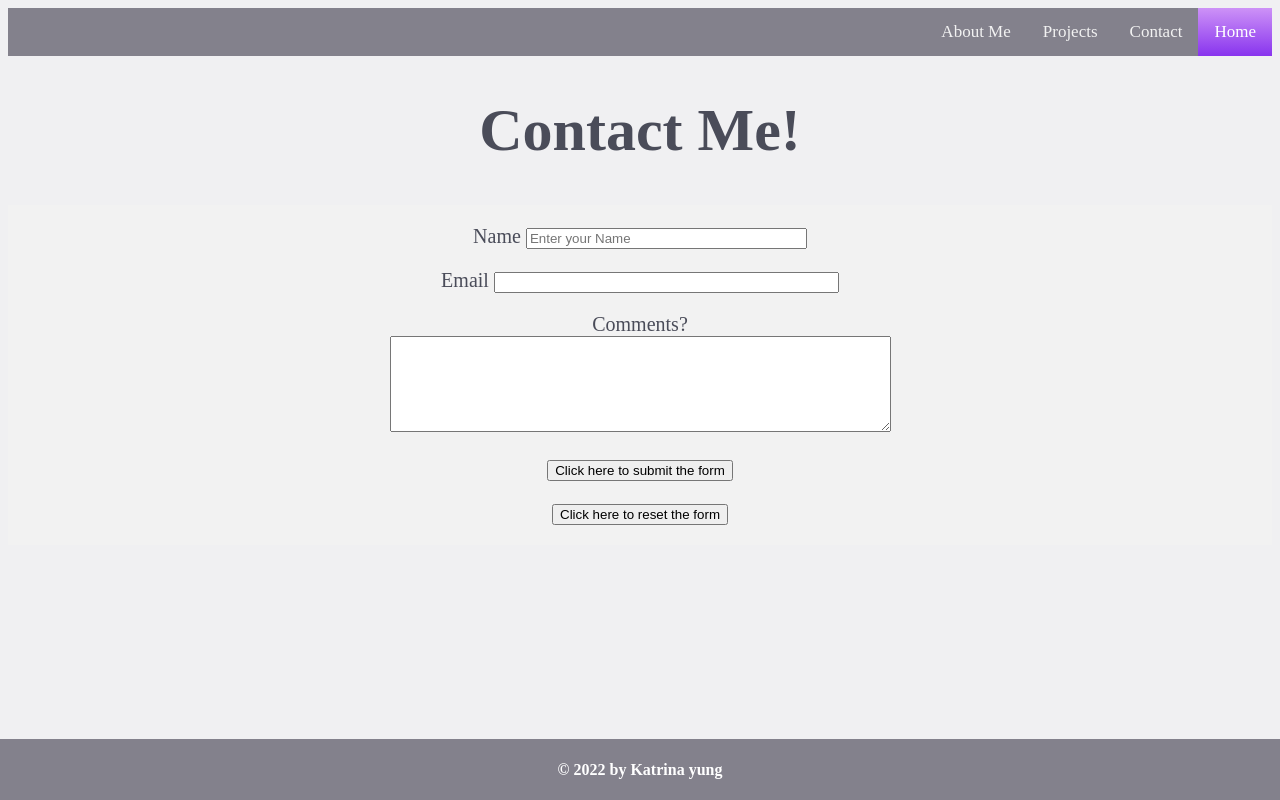
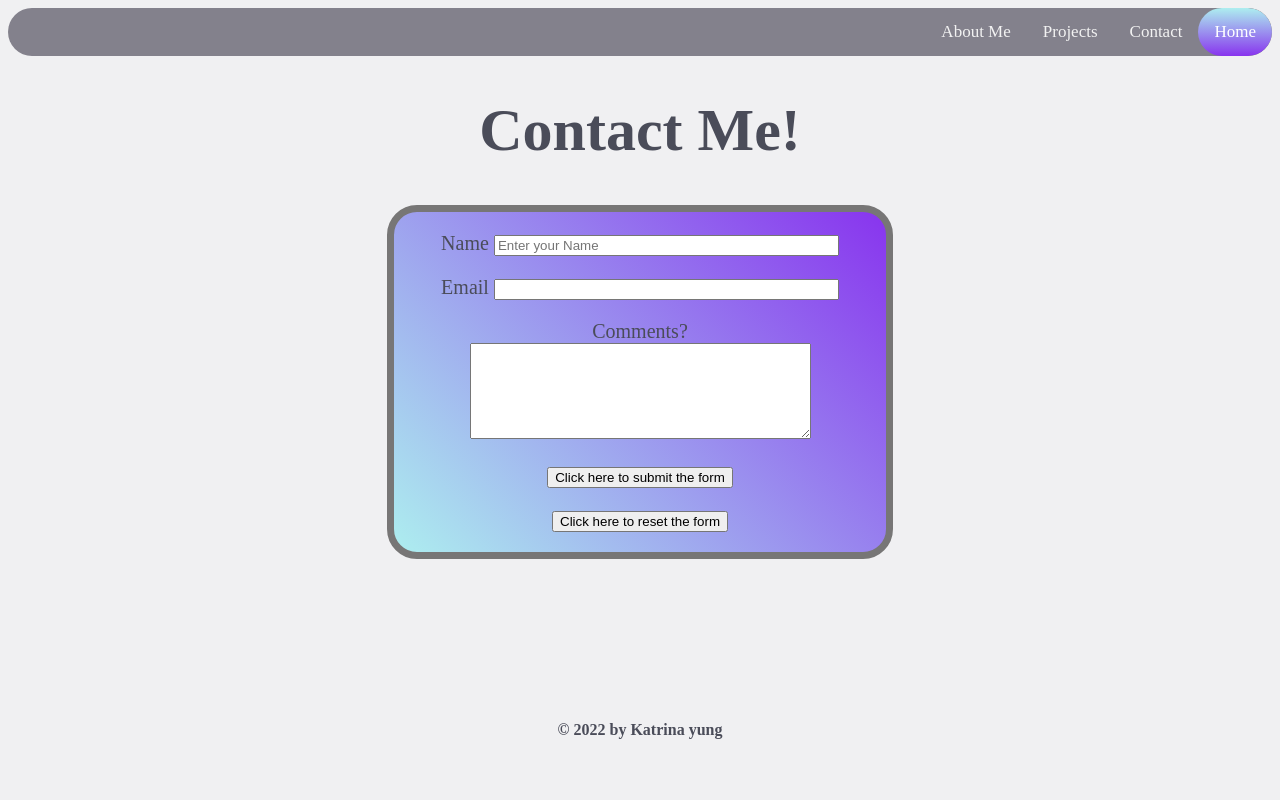
Before and after one commit to katrinayung1/WebandScriptingProgramming, a plain HTML site: page Assignments/contact.html in a window 1280 px wide. Drawn offline with Linux system fonts and the light colour scheme.

Commit message:
New corrections

```diff
--- a/Assignments/contact.html
+++ b/Assignments/contact.html
@@ -2,7 +2,9 @@
 <html>
 <head>
       <title>Contact</title>
-      <link rel="stylesheet" type="text/css" href="style.css">
+      <link href="style.css" rel="stylesheet" type="text/css" media="only screen and (min-width:960px)">
+      <link href="tablet.css" rel="stylesheet" type="text/css" media="only screen and (min-width:481px) and (max-width:960px)">
+      <link href="mobile.css" rel="stylesheet" type="text/css" media="only screen and (max-width:480px)">
     </head>
 <body>
   <div id="wrapper">
@@ -24,7 +26,7 @@
     <form action=mailto:katrina.yung@ontariotechu.net ?subject=Signup Form method="post" enctype="text/plain" name="form">
       <p>
       <label for="name">Name</label>
-      <input type="text" name="name" placeholder="Enter your Name" size="32" required>
+      <input type="text" name="name" placeholder="Enter your Name" size="40" required>
       </p>
       <p>
           <label for="email">Email</label>
@@ -32,7 +34,7 @@
       </p>
       <p>
           <label for="comments">Comments?</label><br>
-          <textarea name="comments" cols="60" rows="6"></textarea>
+          <textarea name="comments" cols="40" rows="6"></textarea>
       </p>
 
       <p><input type="submit" value="Click here to submit the form"/></p>
--- /dev/null
+++ b/Assignments/mobile.css
@@ -0,0 +1,88 @@
+@charset "UTF-8";
+
+
+body{
+    background-color: #F0F0F2;
+    height: 100%
+}
+
+h1{
+    color:#4A4C59;
+    text-align: center;
+    font-size: 60px;
+}
+
+h3{
+  color:#4A4C59;
+  text-align: center;
+}
+
+
+p{
+  color:#4A4C59;
+  text-align: center;
+  font-size: 20px;
+}
+
+/* NAVIGATION BAR */
+.navbar {
+    background-color: #83818C;
+    border-radius: 30px;
+    overflow: hidden;
+  }
+
+  /* Style the links inside the navigation bar */
+  .navbar a {
+    float: right;
+    color: #f2f2f2;
+    text-align: center;
+    padding: 14px 16px;
+    text-decoration: none;
+    font-size: 17px;
+    border-radius: 30px;
+  }
+
+  /* Change the color of links on hover */
+  .navbar a:hover {
+    background-color: #ddd;
+    border-radius: 30px;
+    color: black;
+  }
+
+  /* Add a color to the active/current link */
+  .navbar a.active {
+    background-image: linear-gradient(#adeeef, rgb(136, 52, 238));
+    border-radius: 30px;
+    color: white;
+  }
+
+  /*FORM*/
+  .form{
+    background-image: linear-gradient(45deg, #adeeef, rgb(136, 52, 238));
+    text-align: center;
+    border: 7px solid rgb(119, 118, 118);
+    border-radius: 30px;
+    margin-right: 30%;
+    margin-left: 30%;
+  }
+
+  .center {
+    display:block;
+    margin-left: auto;
+    margin-right: auto;
+    width: 50%;
+  }
+
+
+  .footer {
+    position: fixed;
+    height: 100px;
+    margin-top: -100px;
+    left: 0;
+    bottom: 0;
+    width: 100%;
+    border-radius: 30px;
+    color: #4A4C59;
+    text-align: center;
+    clear: both;
+  }
--- a/Assignments/style.css
+++ b/Assignments/style.css
@@ -1,7 +1,9 @@
 @charset "UTF-8";
 
+
 body{
-    background-color: #F0F0F2
+    background-color: #F0F0F2;
+    height: 100%
 }
 
 h1{
@@ -25,6 +27,7 @@ p{
 /* NAVIGATION BAR */
 .navbar {
     background-color: #83818C;
+    border-radius: 30px;
     overflow: hidden;
   }
 
@@ -36,26 +39,32 @@ p{
     padding: 14px 16px;
     text-decoration: none;
     font-size: 17px;
+    border-radius: 30px;
   }
 
   /* Change the color of links on hover */
   .navbar a:hover {
     background-color: #ddd;
+    border-radius: 30px;
     color: black;
+
   }
 
   /* Add a color to the active/current link */
   .navbar a.active {
-    background-color: #cd92f7;
-    background-image: linear-gradient(#cd92f7, rgb(136, 52, 238));
+    background-image: linear-gradient(#adeeef, rgb(136, 52, 238));
+    border-radius: 30px;
     color: white;
   }
 
   /*FORM*/
   .form{
-    background-color: #f2f2f2;
-    overflow: hidden;
+    background-image: linear-gradient(45deg, #adeeef, rgb(136, 52, 238));
     text-align: center;
+    border: 7px solid rgb(119, 118, 118);
+    border-radius: 30px;
+    margin-right: 30%;
+    margin-left: 30%;
   }
 
   .center {
@@ -65,12 +74,16 @@ p{
     width: 50%;
   }
 
+
   .footer {
     position: fixed;
+    height: 100px;
+    margin-top: -100px;
     left: 0;
     bottom: 0;
     width: 100%;
-    background-color:#83818C;
-    color: white;
+    border-radius: 30px;
+    color: #4A4C59;
     text-align: center;
+    clear: both;
   }
--- /dev/null
+++ b/Assignments/tablet.css
@@ -0,0 +1,88 @@
+@charset "UTF-8";
+
+
+body{
+    background-color: #F0F0F2;
+    height: 100%
+}
+
+h1{
+    color:#4A4C59;
+    text-align: center;
+    font-size: 60px;
+}
+
+h3{
+  color:#4A4C59;
+  text-align: center;
+}
+
+
+p{
+  color:#4A4C59;
+  text-align: center;
+  font-size: 20px;
+}
+
+/* NAVIGATION BAR */
+.navbar {
+    background-color: #83818C;
+    border-radius: 30px;
+    overflow: hidden;
+  }
+
+  /* Style the links inside the navigation bar */
+  .navbar a {
+    float: right;
+    color: #f2f2f2;
+    text-align: center;
+    padding: 14px 16px;
+    text-decoration: none;
+    font-size: 17px;
+    border-radius: 30px;
+  }
+
+  /* Change the color of links on hover */
+  .navbar a:hover {
+    background-color: #ddd;
+    border-radius: 30px;
+    color: black;
+  }
+
+  /* Add a color to the active/current link */
+  .navbar a.active {
+    background-image: linear-gradient(#adeeef, rgb(136, 52, 238));
+    border-radius: 30px;
+    color: white;
+  }
+
+  /*FORM*/
+  .form{
+    background-image: linear-gradient(45deg, #adeeef, rgb(136, 52, 238));
+    text-align: center;
+    border: 7px solid rgb(119, 118, 118);
+    border-radius: 30px;
+    margin-right: 30%;
+    margin-left: 30%;
+  }
+
+  .center {
+    display:block;
+    margin-left: auto;
+    margin-right: auto;
+    width: 50%;
+  }
+
+
+  .footer {
+    position: fixed;
+    height: 100px;
+    margin-top: -100px;
+    left: 0;
+    bottom: 0;
+    width: 100%;
+    border-radius: 30px;
+    color: #4A4C59;
+    text-align: center;
+    clear: both;
+  }
```
Also changed, not shown: Assignments/about.html (+24 -2 lines), Assignments/home.html (+14 -4 lines), Assignments/projects.html (+3 -1 lines), 1 other file.
